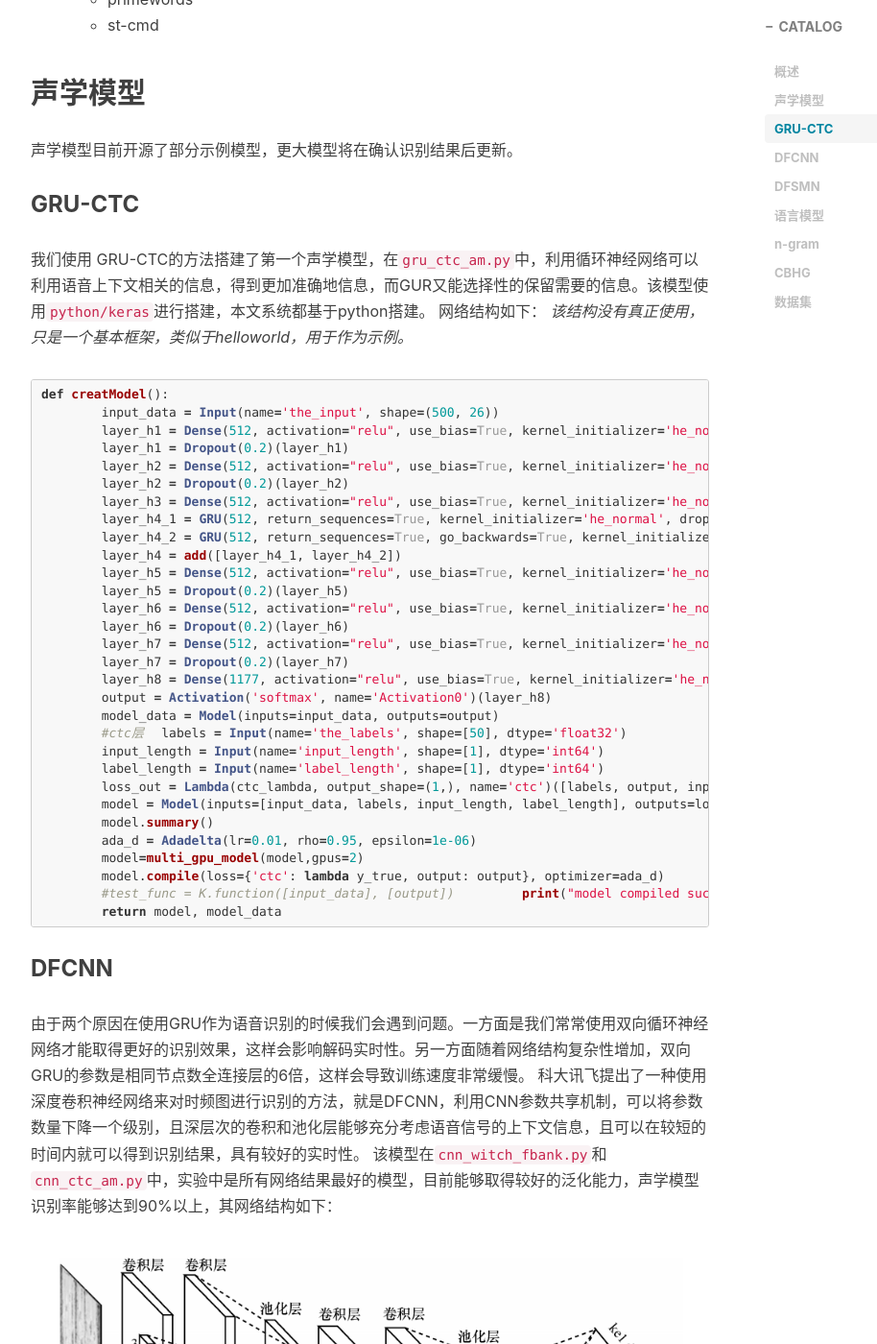
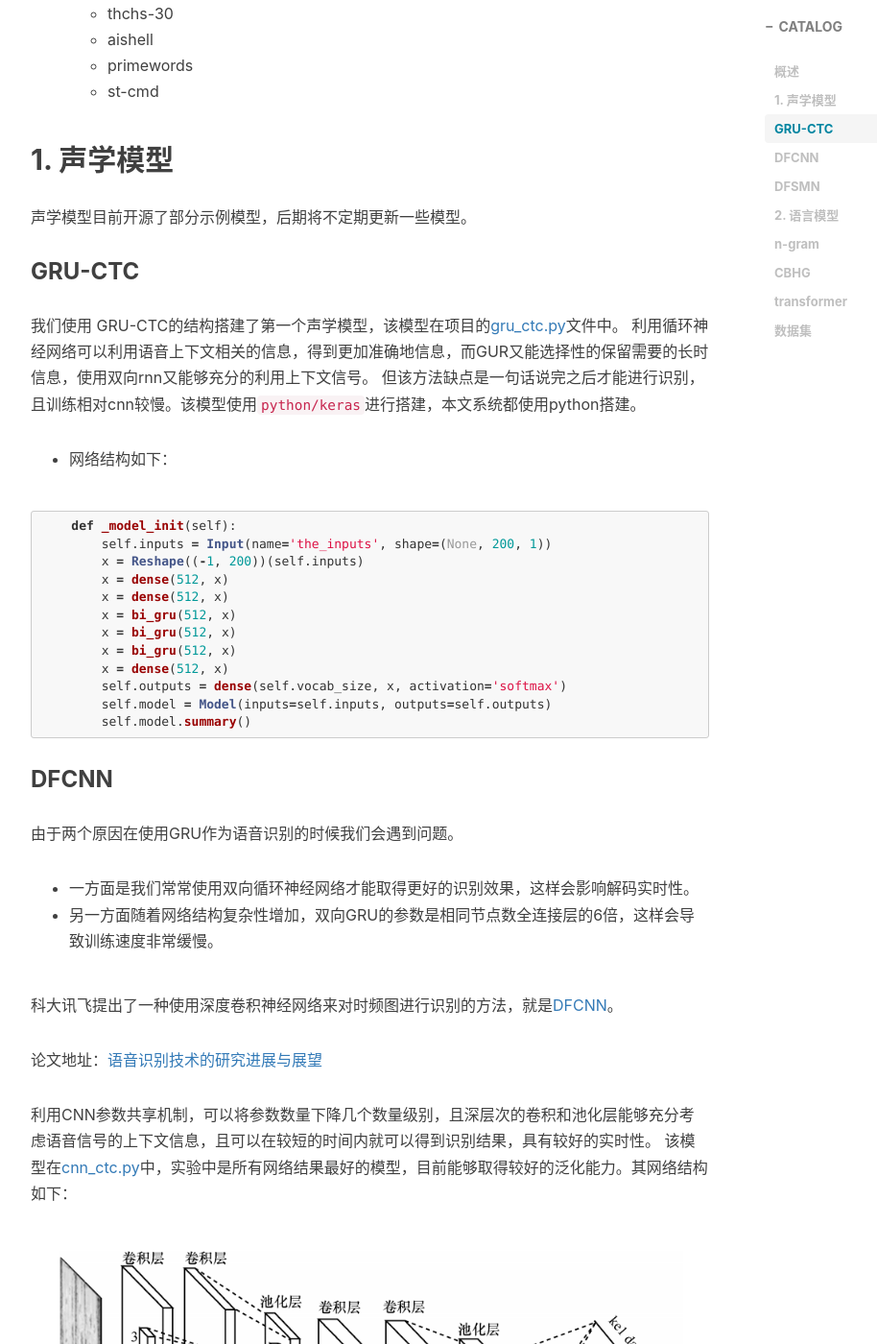
Before and after one commit to audier/audier.github.io, a Jekyll site: the page built from _posts/2018-09-11-chinese-speech-asrt.md, in a window 1280 px wide and 1400 px high, scrolled down 1414 px. Shown: the whole window at 96% size, without its empty margins (233-1147 px from the left). Built offline with Jekyll 4.4.1, drawn with Linux system fonts in a browser that asks for light colours; nearby versions of some CDN libraries; comment, search, counter and statistics services are not loaded; some of the changed text lies outside the part shown.

Commit message:
Update 2018-09-11-chinese-speech-asrt.md

````diff
--- a/_posts/2018-09-11-chinese-speech-asrt.md
+++ b/_posts/2018-09-11-chinese-speech-asrt.md
@@ -14,13 +14,21 @@
 
 本文搭建一个完整的中文语音识别系统，包括声学模型和语言模型，能够将输入的音频信号识别为汉字。
 
-声学模型使用了应用较为广泛的递归循环网络中的GRU-CTC的组合，除此之外还引入了科大讯飞提出的DFCNN深度全序列卷积神经网络，也将引入阿里的架构DFSMN。
-
-语言模型有传统n-gram模型和基于深度神经网络的CBHG网络结构，该结构是谷歌用于TTS任务中的tacotron系统，本文中将该系统部分结构移植过来用于搭建拼音序列生成汉字序列系统。
+该系统实现了基于深度框架的语音识别中的声学模型和语言模型建模，其中声学模型包括CNN-CTC、GRU-CTC、CNN-RNN-CTC，语言模型包含[transformer](https://jalammar.github.io/illustrated-transformer/)、[CBHG](https://github.com/crownpku/Somiao-Pinyin)。
 
 数据集采用了目前能找到的所有中文免费数据，包括：thchs-30、aishell、primewords、st-cmd四个数据集，训练集总计大约450个小时。
 
-该项目地址在：[https://github.com/audier/my_ch_speech_recognition](https://github.com/audier/my_ch_speech_recognition)写的时候可能有些乱，后续会整理。
+项目地址：[https://github.com/audier/DeepSpeechRecognition](https://github.com/audier/DeepSpeechRecognition)
+
+为了方便同学们自己做实验，写了实践版的tutorial：
+
+- 声学模型：[语音识别声学模型建模实战——代码细节](https://blog.csdn.net/chinatelecom08/article/details/85013535)
+
+- 基于transformer的语言模型：[基于transformer的语言模型实现](https://blog.csdn.net/chinatelecom08/article/details/85051817)
+
+- 基于CBHG的语言模型：[基于CBHG的语言模型实现](https://blog.csdn.net/chinatelecom08/article/details/85048019)
+
+
 
 - 声学模型
 	- GRU-CTC
@@ -29,6 +37,7 @@
 - 语言解码模型
 	- n-gram
 	- CBHG
+	- transformer
 - 数据集450小时
 	- thchs-30
 	- aishell
@@ -36,116 +45,82 @@
 	- st-cmd
 
 
-## 声学模型
-声学模型目前开源了部分示例模型，更大模型将在确认识别结果后更新。
+## 1. 声学模型
+声学模型目前开源了部分示例模型，后期将不定期更新一些模型。
 ### GRU-CTC
-我们使用 GRU-CTC的方法搭建了第一个声学模型，在`gru_ctc_am.py`中，利用循环神经网络可以利用语音上下文相关的信息，得到更加准确地信息，而GUR又能选择性的保留需要的信息。该模型使用`python/keras`进行搭建，本文系统都基于python搭建。
-网络结构如下：
-*该结构没有真正使用，只是一个基本框架，类似于helloworld，用于作为示例。*
+我们使用 GRU-CTC的结构搭建了第一个声学模型，该模型在项目的[gru_ctc.py](https://github.com/audier/DeepSpeechRecognition/blob/master/model_speech/gru_ctc.py)文件中。
+利用循环神经网络可以利用语音上下文相关的信息，得到更加准确地信息，而GUR又能选择性的保留需要的长时信息，使用双向rnn又能够充分的利用上下文信号。
+但该方法缺点是一句话说完之后才能进行识别，且训练相对cnn较慢。该模型使用`python/keras`进行搭建，本文系统都使用python搭建。
+
+- 网络结构如下：
 
 ```python
-def creatModel():
-	input_data = Input(name='the_input', shape=(500, 26))
-	layer_h1 = Dense(512, activation="relu", use_bias=True, kernel_initializer='he_normal')(input_data)
-	layer_h1 = Dropout(0.2)(layer_h1)
-	layer_h2 = Dense(512, activation="relu", use_bias=True, kernel_initializer='he_normal')(layer_h1)
-	layer_h2 = Dropout(0.2)(layer_h2)
-	layer_h3 = Dense(512, activation="relu", use_bias=True, kernel_initializer='he_normal')(layer_h2)
-	layer_h4_1 = GRU(512, return_sequences=True, kernel_initializer='he_normal', dropout=0.3)(layer_h3)
-	layer_h4_2 = GRU(512, return_sequences=True, go_backwards=True, kernel_initializer='he_normal', dropout=0.3)(layer_h3)
-	layer_h4 = add([layer_h4_1, layer_h4_2])
-	layer_h5 = Dense(512, activation="relu", use_bias=True, kernel_initializer='he_normal')(layer_h4)
-	layer_h5 = Dropout(0.2)(layer_h5)
-	layer_h6 = Dense(512, activation="relu", use_bias=True, kernel_initializer='he_normal')(layer_h5)
-	layer_h6 = Dropout(0.2)(layer_h6)
-	layer_h7 = Dense(512, activation="relu", use_bias=True, kernel_initializer='he_normal')(layer_h6)
-	layer_h7 = Dropout(0.2)(layer_h7)
-	layer_h8 = Dense(1177, activation="relu", use_bias=True, kernel_initializer='he_normal')(layer_h7)
-	output = Activation('softmax', name='Activation0')(layer_h8)
-	model_data = Model(inputs=input_data, outputs=output)
-	#ctc层
-	labels = Input(name='the_labels', shape=[50], dtype='float32')
-	input_length = Input(name='input_length', shape=[1], dtype='int64')
-	label_length = Input(name='label_length', shape=[1], dtype='int64')
-	loss_out = Lambda(ctc_lambda, output_shape=(1,), name='ctc')([labels, output, input_length, label_length])
-	model = Model(inputs=[input_data, labels, input_length, label_length], outputs=loss_out)
-	model.summary()
-	ada_d = Adadelta(lr=0.01, rho=0.95, epsilon=1e-06)
-	model=multi_gpu_model(model,gpus=2)
-	model.compile(loss={'ctc': lambda y_true, output: output}, optimizer=ada_d)
-	#test_func = K.function([input_data], [output])
-	print("model compiled successful!")
-	return model, model_data
+    def _model_init(self):
+        self.inputs = Input(name='the_inputs', shape=(None, 200, 1))
+        x = Reshape((-1, 200))(self.inputs)
+        x = dense(512, x)
+        x = dense(512, x)
+        x = bi_gru(512, x)
+        x = bi_gru(512, x)
+        x = bi_gru(512, x)
+        x = dense(512, x)
+        self.outputs = dense(self.vocab_size, x, activation='softmax')
+        self.model = Model(inputs=self.inputs, outputs=self.outputs)
+        self.model.summary()
 ```
 
 ### DFCNN
-由于两个原因在使用GRU作为语音识别的时候我们会遇到问题。一方面是我们常常使用双向循环神经网络才能取得更好的识别效果，这样会影响解码实时性。另一方面随着网络结构复杂性增加，双向GRU的参数是相同节点数全连接层的6倍，这样会导致训练速度非常缓慢。
-科大讯飞提出了一种使用深度卷积神经网络来对时频图进行识别的方法，就是DFCNN，利用CNN参数共享机制，可以将参数数量下降一个级别，且深层次的卷积和池化层能够充分考虑语音信号的上下文信息，且可以在较短的时间内就可以得到识别结果，具有较好的实时性。
-该模型在`cnn_witch_fbank.py`和`cnn_ctc_am.py`中，实验中是所有网络结果最好的模型，目前能够取得较好的泛化能力，声学模型识别率能够达到90%以上，其网络结构如下：
+
+由于两个原因在使用GRU作为语音识别的时候我们会遇到问题。
+- 一方面是我们常常使用双向循环神经网络才能取得更好的识别效果，这样会影响解码实时性。
+- 另一方面随着网络结构复杂性增加，双向GRU的参数是相同节点数全连接层的6倍，这样会导致训练速度非常缓慢。
+
+科大讯飞提出了一种使用深度卷积神经网络来对时频图进行识别的方法，就是[DFCNN](http://xueshu.baidu.com/usercenter/paper/show?paperid=be5348048dd263aced0f2bdc75a535e8&site=xueshu_se)。
+
+论文地址：[语音识别技术的研究进展与展望](http://xueshu.baidu.com/usercenter/paper/show?paperid=be5348048dd263aced0f2bdc75a535e8&site=xueshu_se)
+
+利用CNN参数共享机制，可以将参数数量下降几个数量级别，且深层次的卷积和池化层能够充分考虑语音信号的上下文信息，且可以在较短的时间内就可以得到识别结果，具有较好的实时性。
+该模型在[cnn_ctc.py](https://github.com/audier/DeepSpeechRecognition/blob/master/model_speech/cnn_ctc.py)中，实验中是所有网络结果最好的模型，目前能够取得较好的泛化能力。其网络结构如下：
+
 ![DFCNN](https://raw.githubusercontent.com/audier/audier.github.io/master/img/dfcnn.jpg)
 
+
 ```python
-def creatModel():
-	input_data = Input(name='the_input', shape=(800, 200, 1))
-	# 800,200,32
-	layer_h1 = Conv2D(32, (3,3), use_bias=True, activation='relu', padding='same', kernel_initializer='he_normal')(input_data)
-	layer_h1 = BatchNormalization(mode=0,axis=-1)(layer_h1)
-	layer_h2 = Conv2D(32, (3,3), use_bias=True, activation='relu', padding='same', kernel_initializer='he_normal')(layer_h1)
-	layer_h2 = BatchNormalization(axis=-1)(layer_h2)
-	layer_h3 = MaxPooling2D(pool_size=(2,2), strides=None, padding="valid")(layer_h2)
-	# 400,100,64
-	layer_h4 = Conv2D(64, (3,3), use_bias=True, activation='relu', padding='same', kernel_initializer='he_normal')(layer_h3)
-	layer_h4 = BatchNormalization(axis=-1)(layer_h4)
-	layer_h5 = Conv2D(64, (3,3), use_bias=True, activation='relu', padding='same', kernel_initializer='he_normal')(layer_h4)
-	layer_h5 = BatchNormalization(axis=-1)(layer_h5)
-	layer_h5 = MaxPooling2D(pool_size=(2,2), strides=None, padding="valid")(layer_h5)
-	# 200,50,128
-	layer_h6 = Conv2D(128, (3,3), use_bias=True, activation='relu', padding='same', kernel_initializer='he_normal')(layer_h5)
-	layer_h6 = BatchNormalization(axis=-1)(layer_h6)
-	layer_h7 = Conv2D(128, (3,3), use_bias=True, activation='relu', padding='same', kernel_initializer='he_normal')(layer_h6)
-	layer_h7 = BatchNormalization(axis=-1)(layer_h7)
-	layer_h7 = MaxPooling2D(pool_size=(2,2), strides=None, padding="valid")(layer_h7)
-	# 100,25,128
-	layer_h8 = Conv2D(128, (1,1), use_bias=True, activation='relu', padding='same', kernel_initializer='he_normal')(layer_h7)
-	layer_h8 = BatchNormalization(axis=-1)(layer_h8)
-	layer_h9 = Conv2D(128, (3,3), use_bias=True, activation='relu', padding='same', kernel_initializer='he_normal')(layer_h8)
-	layer_h9 = BatchNormalization(axis=-1)(layer_h9)
-	# 100,25,128
-	layer_h10 = Conv2D(128, (1,1), use_bias=True, activation='relu', padding='same', kernel_initializer='he_normal')(layer_h9)
-	layer_h10 = BatchNormalization(axis=-1)(layer_h10)
-	layer_h11 = Conv2D(128, (3,3), use_bias=True, activation='relu', padding='same', kernel_initializer='he_normal')(layer_h10)
-	layer_h11 = BatchNormalization(axis=-1)(layer_h11)
-	# Reshape层
-	layer_h12 = Reshape((100, 3200))(layer_h11)
-	# 全连接层
-	layer_h13 = Dense(256, activation="relu", use_bias=True, kernel_initializer='he_normal')(layer_h12)
-	layer_h13 = BatchNormalization(axis=1)(layer_h13)
-	layer_h14 = Dense(1177, use_bias=True, kernel_initializer='he_normal')(layer_h13)
-	output = Activation('softmax', name='Activation0')(layer_h14)
-	model_data = Model(inputs=input_data, outputs=output)
-	# ctc层
-	labels = Input(name='the_labels', shape=[50], dtype='float32')
-	input_length = Input(name='input_length', shape=[1], dtype='int64')
-	label_length = Input(name='label_length', shape=[1], dtype='int64')
-	loss_out = Lambda(ctc_lambda, output_shape=(1,), name='ctc')([labels, output, input_length, label_length])
+def cnn_cell(size, x, pool=True):
+    x = norm(conv2d(size)(x))
+    x = norm(conv2d(size)(x))
+    if pool:
+        x = maxpool(x)
+    return x
 
-	model = Model(inputs=[input_data, labels, input_length, label_length], outputs=loss_out)
-	model.summary()
-	ada_d = Adadelta(lr=0.01, rho=0.95, epsilon=1e-06)
-	#model=multi_gpu_model(model,gpus=2)
-	model.compile(loss={'ctc': lambda y_true, output: output}, optimizer=ada_d)
-	#test_func = K.function([input_data], [output])
-	print("model compiled successful!")
-	return model, model_data
+class Am():
+    def _model_init(self):
+        self.inputs = Input(name='the_inputs', shape=(None, 200, 1))
+        self.h1 = cnn_cell(32, self.inputs)
+        self.h2 = cnn_cell(64, self.h1)
+        self.h3 = cnn_cell(128, self.h2)
+        self.h4 = cnn_cell(128, self.h3, pool=False)
+        self.h5 = cnn_cell(128, self.h4, pool=False)
+        # 200 / 8 * 128 = 3200
+        self.h6 = Reshape((-1, 3200))(self.h5)
+        self.h7 = dense(256)(self.h6)
+        self.outputs = dense(self.vocab_size, activation='softmax')(self.h7)
+        self.model = Model(inputs=self.inputs, outputs=self.outputs)
+        self.model.summary()
 ```
+
 
 ### DFSMN
 
-而前馈记忆神经网络也也解决了双向GRU的参数过多和实时性较差的缺点，它利用一个记忆模块，包含了上下几帧信息，能够得到不输于双向GRU-CTC的识别结果，阿里最新的开源系统就是基于DFSMN的声学模型，只不过在kaldi的框架上实现的。我们将考虑使用DFSMN+CTC的结构在python上实现。该网络后续将实现。
+而前馈记忆神经网络也也解决了双向GRU的参数过多和实时性较差的缺点，它利用一个记忆模块，包含了上下几帧信息，能够得到不输于双向GRU-CTC的识别结果，阿里最新的开源系统就是基于DFSMN的声学模型，只不过在kaldi的框架上实现的。
+
+我们将考虑使用DFSMN+CTC的结构在python上实现。我的理解是该网络实质上是用一个特殊的CNN就可以取得相同的效果，我们将CNN的宽设置为memory size，将高度设置为feature dim，将channel设置为hidden units，这样一个cnn的层就可以模仿fsmn的实现了。
+
 结构如下：
 ![DFSMN](https://raw.githubusercontent.com/audier/audier.github.io/master/img/dfsmn.jpeg)
 
-## 语言模型
+
+## 2. 语言模型
 ### n-gram
 n元语法是一个非常经典的语言模型，这里不过多介绍啦。
 
@@ -160,15 +135,8 @@
 图片来自 [Tacotron: Towards End-to-End Speech Synthesis](https://arxiv.org/pdf/1703.10135.pdf)
 ![CBHG](https://raw.githubusercontent.com/audier/audier.github.io/master/img/cbhg.png)
 
-关于该模型值得注意的几点：
 
-1.模型先使用一系列的一维卷积网络，有一系列的filter，filter_size从1到K，形成一个Conv1D Bank。这样的作用相当于使用了一系列的unigrams, bigrams直到K-grams，尽可能多的拿到输入序列从local到context的完整信息。其实这样的模型，与之前我们提到过的IDCNN(Iterated Dilated Convolutionary Nerual Network)有异曲同工之妙。而IDCNN相比较起来有更少的参数，不知道如果把CBHG的Conv1D Bank换成IDCNN是怎样的效果。
-
-2.模型在最终的BiGRU之前加入了多层的Highway Layers，用来提取更高层次的特征。Highway Layers可以理解为加入了本来不相邻层之间的“高速公路”，可以让梯度更好地向前流动；同时又加入一个类似LSTM中门的机制，自动学习这些高速公路的开关和流量。Highway Networks和Residual Networks、Dense Networks都是想拉近深度网络中本来相隔很远的层与层之间的距离，使很深的网络也可以比较容易地学习。
-
-3.模型中还使用了Batch Normalization（继ReLU之后大家公认的DL训练技巧），Residual Connection（减少梯度的传播距离），Stride=1的Max-pooling（保证Conv的局部不变性和时间维度的粒度）以及一个时髦的BiGRU。Tacotron: Towards End-to-End Speech Synthesis这篇文章发表在2017年4月，最潮的DL技术用到了很多。
-
-项目[基于深度学习的中文语音识别系统](https://github.com/audier/my_ch_speech_recognition)中`language_model/`文件夹中已经默认放置了例子语料，可以通过直接运行`CBHG.py`进行数据预处理、模型训练、和模型测试，下面是我用项目中的默认数据在12G GPU上训练了大概小半天的模型识别结果，如果利用网络爬虫增加数据集，将会有更好的泛化结果。
+该模型训练实验结果如下，实际上，后期和transformer的比较中，该模型无论是收敛速度还是识别效果上都是很难和transformer比较。
 
 ```markdown
 请输入测试拼音：ta1 mei2 you3 duo1 shao3 hao2 yan2 zhuang4 yu3 dan4 ta1 que4 ba3 ai4 qin1 ren2 ai4 jia1 ting2 ai4 zu3 guo2 ai4 jun1 dui4 wan2 mei3 de tong3 yi1 le qi3 lai2
@@ -180,6 +148,39 @@
 请输入测试拼音：ke3 shi4 chang2 chang2 you3 ren2 gao4 su4 yao2 xian1 sheng1 shuo1 kan4 jian4 er4 xiao3 jie3 zai4 ka1 fei1 guan3 li3 he2 wang2 jun4 ye4 wo4 zhe shou3 yi1 zuo4 zuo4 shang4 ji3 ge4 zhong1 tou2
 可是常常有人告诉姚先生说看见二小姐在咖啡馆里和王俊业握着族一坐坐上几个钟头
 ```
+
+### transformer
+新增基于transformer结构的语言模型[transformer.py](https://github.com/audier/DeepSpeechRecognition/blob/master/model_language/transformer.py)，该模型已经被证明有强于其他框架的语言表达能力。
+
+- 论文地址：https://arxiv.org/abs/1706.03762。
+- tutorial：https://blog.csdn.net/chinatelecom08/article/details/85051817
+
+模型结构如下：
+
+![在这里插入图片描述](https://raw.githubusercontent.com/audier/audier.github.io/master/img/transformer.jpg)
+
+建议使用transformer作为语言模型，该模型是自然语言处理这两年最火的模型，今年的bert就是使用的该结构。本文最近更新系统使用的语言模型就是transformer。
+
+     the  0 th example.
+    文本结果： lv4 shi4 yang2 chun1 yan1 jing3 da4 kuai4 wen2 zhang1 de di3 se4 si4 yue4 de lin2 luan2 geng4 shi4 lv4 de2 xian1 huo2 xiu4 mei4 shi1 yi4 ang4 ran2
+    原文结果： lv4 shi4 yang2 chun1 yan1 jing3 da4 kuai4 wen2 zhang1 de di3 se4 si4 yue4 de lin2 luan2 geng4 shi4 lv4 de2 xian1 huo2 xiu4 mei4 shi1 yi4 ang4 ran2
+    原文汉字： 绿是阳春烟景大块文章的底色四月的林峦更是绿得鲜活秀媚诗意盎然
+    识别结果： 绿是阳春烟景大块文章的底色四月的林峦更是绿得鲜活秀媚诗意盎然
+
+     the  1 th example.
+    文本结果： ta1 jin3 ping2 yao1 bu4 de li4 liang4 zai4 yong3 dao4 shang4 xia4 fan1 teng2 yong3 dong4 she2 xing2 zhuang4 ru2 hai3 tun2 yi4 zhi2 yi3 yi1 tou2 de you1 shi4 ling3 xian1
+    原文结果： ta1 jin3 ping2 yao1 bu4 de li4 liang4 zai4 yong3 dao4 shang4 xia4 fan1 teng2 yong3 dong4 she2 xing2 zhuang4 ru2 hai3 tun2 yi4 zhi2 yi3 yi1 tou2 de you1 shi4 ling3 xian1
+    原文汉字： 他仅凭腰部的力量在泳道上下翻腾蛹动蛇行状如海豚一直以一头的优势领先
+    识别结果： 他仅凭腰部的力量在泳道上下翻腾蛹动蛇行状如海豚一直以一头的优势领先
+
+     the  2 th example.
+    文本结果： pao4 yan3 da3 hao3 le zha4 yao4 zen3 me zhuang1 yue4 zheng4 cai2 yao3 le yao3 ya2 shu1 di4 tuo1 qu4 yi1 fu2 guang1 bang3 zi chong1 jin4 le shui3 cuan4 dong4
+    原文结果： pao4 yan3 da3 hao3 le zha4 yao4 zen3 me zhuang1 yue4 zheng4 cai2 yao3 le yao3 ya2 shu1 di4 tuo1 qu4 yi1 fu2 guang1 bang3 zi chong1 jin4 le shui3 cuan4 dong4
+    原文汉字： 炮眼打好了炸药怎么装岳正才咬了咬牙倏地脱去衣服光膀子冲进了水窜洞
+    识别结果： 炮眼打好了炸药怎么装岳正才咬了咬牙倏地脱去衣服光膀子冲进了水窜洞
+
+
+
 ## 数据集
 数据集采用了目前我能找到的所有中文免费数据，包括：thchs-30、aishell、primewords、st-cmd四个数据集，训练集总计大约450个小时，在实验过程中，使用thchs-30+aishell+st-cmd数据集对DFCNN声学模型进行训练，以64batch_size训练。
 
````
Also changed, not shown: other parts of _posts/2018-09-11-chinese-speech-asrt.md (+2 -2 lines).
